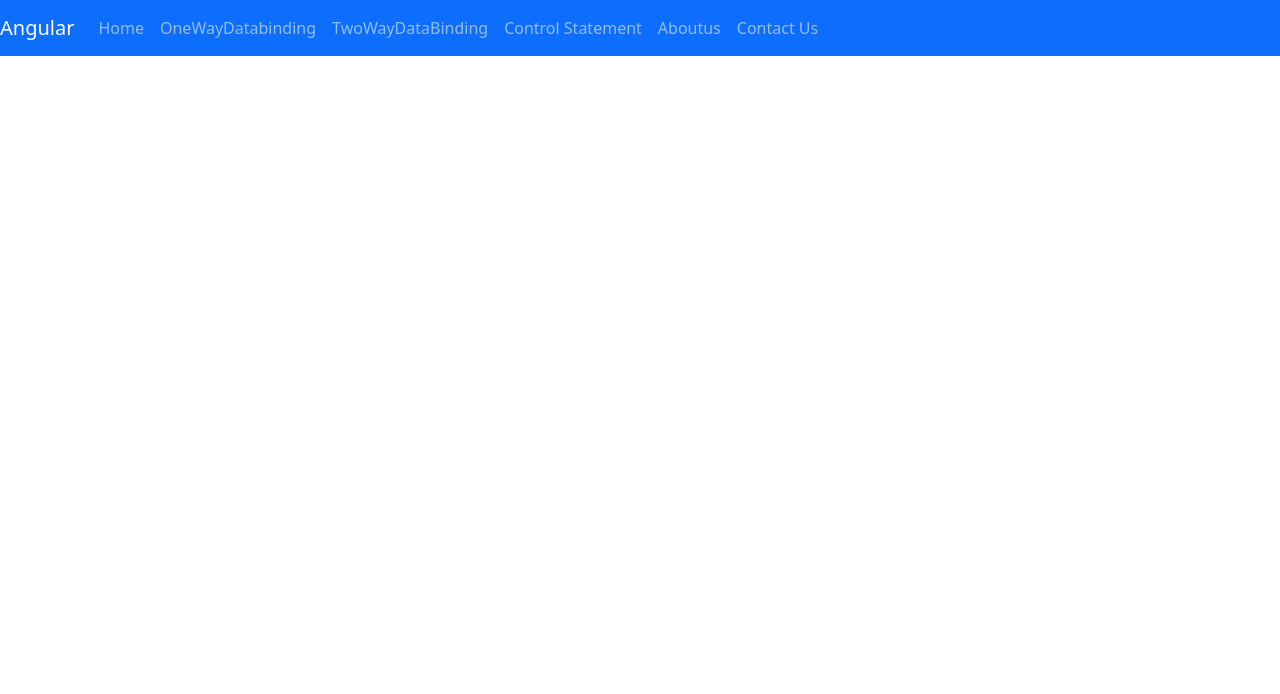
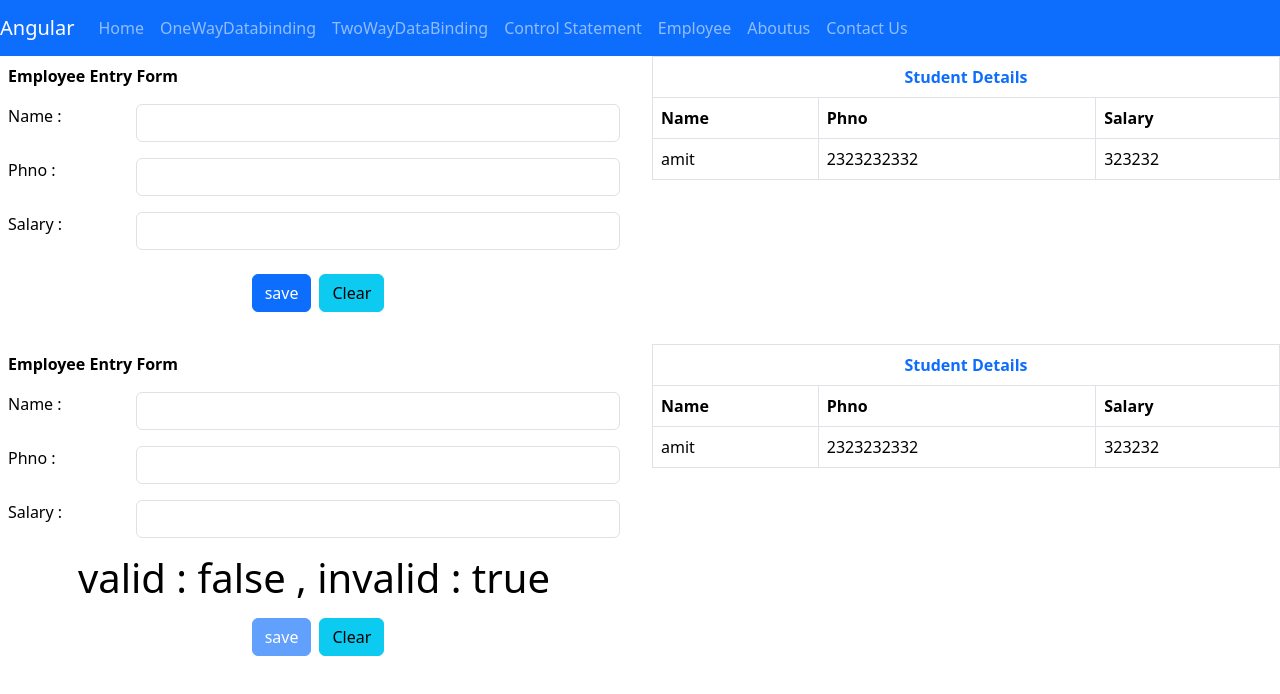
Before and after one commit to viralsir/FirstProject, an Angular app: page /Employee in a window 1280 px wide. Before the commit this address led to /. Shown: the top 694 px of the page. Built offline with nearby package versions, Linux system fonts and the light colour scheme.

Commit message:
Tdf (template driven form) has been completed.

```diff
--- a/src/app/app.component.html
+++ b/src/app/app.component.html
@@ -23,6 +23,10 @@
       <li class="nav-item">
         <a class="nav-link" routerLink="controlstatement">Control Statement</a>
       </li>
+      <li class="nav-item">
+        <a class="nav-link" routerLink="Employee">Employee</a>
+      </li>
+
       <li class="nav-item">
         <a class="nav-link" routerLink="aboutus">Aboutus</a>
       </li>
--- a/src/app/app.routes.ts
+++ b/src/app/app.routes.ts
@@ -5,6 +5,7 @@ import {ContactusComponent} from '../contactus/contactus.component';
 import {OneWayDataBindingComponent} from '../one-way-data-binding/one-way-data-binding.component';
 import {TwoWayDataBindingComponent} from '../two-way-data-binding/two-way-data-binding.component';
 import {ControlStatementComponent} from '../control-statement/control-statement.component';
+import {EmployeeComponent} from '../employee/employee.component';
 
 export const routes: Routes = [
   {path: 'aboutus', component:AboutusComponent },
@@ -12,6 +13,7 @@ export const routes: Routes = [
   {path:'contactus',component:ContactusComponent},
   {path:"oneway",component:OneWayDataBindingComponent},
   {path:"twoway",component:TwoWayDataBindingComponent},
-  {path:"controlstatement",component:ControlStatementComponent}
+  {path:"controlstatement",component:ControlStatementComponent},
+  {path:"Employee",component:EmployeeComponent}
   //{path:'',component:},
 ];
--- /dev/null
+++ b/src/employee/employee.component.html
@@ -0,0 +1,159 @@
+<div class="row">
+
+  <div class="col-6">
+    <form >
+        <table class="table table-borderless">
+             <thead>
+             <tr>
+               <th colspan="2"> Employee Entry Form</th>
+             </tr>
+             </thead>
+            <tbody>
+               <tr>
+                 <td>
+                   Name :
+                 </td>
+                 <td>
+                   <input type="text" size="20" class="form-control"  #name>
+                 </td>
+               </tr>
+               <tr>
+                 <td>
+                   Phno :
+                 </td>
+                 <td>
+                   <input type="text" size="20" class="form-control" #phno>
+                 </td>
+               </tr>
+               <tr>
+                 <td>
+                   Salary :
+                 </td>
+                 <td>
+                   <input type="number" size="20" class="form-control" #salary>
+                 </td>
+               </tr>
+               <tr>
+                 <td colspan="2" class="text-center">
+                   <input type="button" class="btn btn-primary m-2" value="save" (click)="addEmployee(name,phno,salary)">
+                   <input type="reset" class="btn btn-info" value="Clear">
+                 </td>
+               </tr>
+            </tbody>
+        </table>
+
+    </form>
+
+
+  </div>
+
+  <div class="col-6">
+
+      <table class="table table-bordered">
+        <thead>
+        <tr>
+          <th colspan="3" class="text-center text-primary">
+               Student Details
+          </th>
+
+        </tr>
+        <tr>
+          <th> Name </th> <th>Phno</th> <th>Salary</th>
+        </tr>
+        </thead>
+        <tbody>
+          @for(emp of EmployeeList;track $index)
+          {
+               <tr>
+                  <td> {{emp.name}}</td>
+                   <td>{{emp.phno}}</td>
+                    <td>{{emp.salary}}</td>
+               </tr>
+          }
+        </tbody>
+      </table>
+
+  </div>
+
+</div>
+
+<div class="row">
+
+  <div class="col-6">
+    <form  #EmployeeForm="ngForm" (ngSubmit)="addEmployeeTdf(EmployeeForm)">
+      <table class="table table-borderless">
+        <thead>
+        <tr>
+          <th colspan="2"> Employee Entry Form</th>
+        </tr>
+        </thead>
+        <tbody>
+        <tr>
+          <td>
+            Name :
+          </td>
+          <td>
+            <input type="text" ngModel size="20" class="form-control"  name="name"  minlength="3">
+          </td>
+        </tr>
+        <tr>
+          <td>
+            Phno :
+          </td>
+          <td>
+            <input type="text" ngModel size="20" class="form-control"  name="phno" required>
+          </td>
+        </tr>
+        <tr>
+          <td>
+            Salary :
+          </td>
+          <td>
+            <input type="number" ngModel size="20" class="form-control"  name="salary" >
+          </td>
+        </tr>
+        <tr>
+          <td colspan="2" class="text-center">
+             <h1>valid : {{EmployeeForm.valid}}  , invalid : {{EmployeeForm.invalid}}</h1>
+
+            <input type="submit" class="btn btn-primary m-2" value="save"  [disabled]="EmployeeForm.invalid" >
+            <input type="reset" class="btn btn-info" value="Clear">
+          </td>
+        </tr>
+        </tbody>
+      </table>
+
+    </form>
+
+
+  </div>
+
+  <div class="col-6">
+
+    <table class="table table-bordered">
+      <thead>
+      <tr>
+        <th colspan="3" class="text-center text-primary">
+          Student Details
+        </th>
+
+      </tr>
+      <tr>
+        <th> Name </th> <th>Phno</th> <th>Salary</th>
+      </tr>
+      </thead>
+      <tbody>
+        @for(emp of EmployeeList;track $index)
+        {
+          <tr>
+            <td> {{emp.name}}</td>
+            <td>{{emp.phno}}</td>
+            <td>{{emp.salary}}</td>
+          </tr>
+        }
+      </tbody>
+    </table>
+
+  </div>
+
+</div>
--- /dev/null
+++ b/src/employee/employee.component.ts
@@ -0,0 +1,47 @@
+import { Component } from '@angular/core';
+import {FormsModule, NgForm} from '@angular/forms';
+
+@Component({
+  selector: 'app-employee',
+  standalone: true,
+  imports: [
+    FormsModule
+  ],
+  templateUrl: './employee.component.html',
+  styleUrl: './employee.component.css'
+})
+export class EmployeeComponent {
+
+  EmployeeList=[{name:"amit",phno:"2323232332",salary:323232}];
+
+
+  addEmployee(name: HTMLInputElement, phno: HTMLInputElement, salaryinput: HTMLInputElement):void
+  {
+
+      this.EmployeeList.push({name:name.value,
+        phno:phno.value,
+        salary:parseInt(salaryinput.value)
+      });
+     name.value="";
+     phno.value="";
+     salaryinput.value="";
+  }
+
+  addEmployeeTdf(EmployeeForm: NgForm)
+  {
+
+       console.log(EmployeeForm.value);
+       if(EmployeeForm.value.salary >0)
+       {
+         this.EmployeeList.push(EmployeeForm.value);
+         EmployeeForm.reset();
+       }
+       else
+       {
+         alert("salary should not be nagetive");
+       }
+
+
+
+  }
+}
```
Also changed, not shown: src/employee/employee.component.css (added), 1 other file (tests, documents, lock files or other folders).
